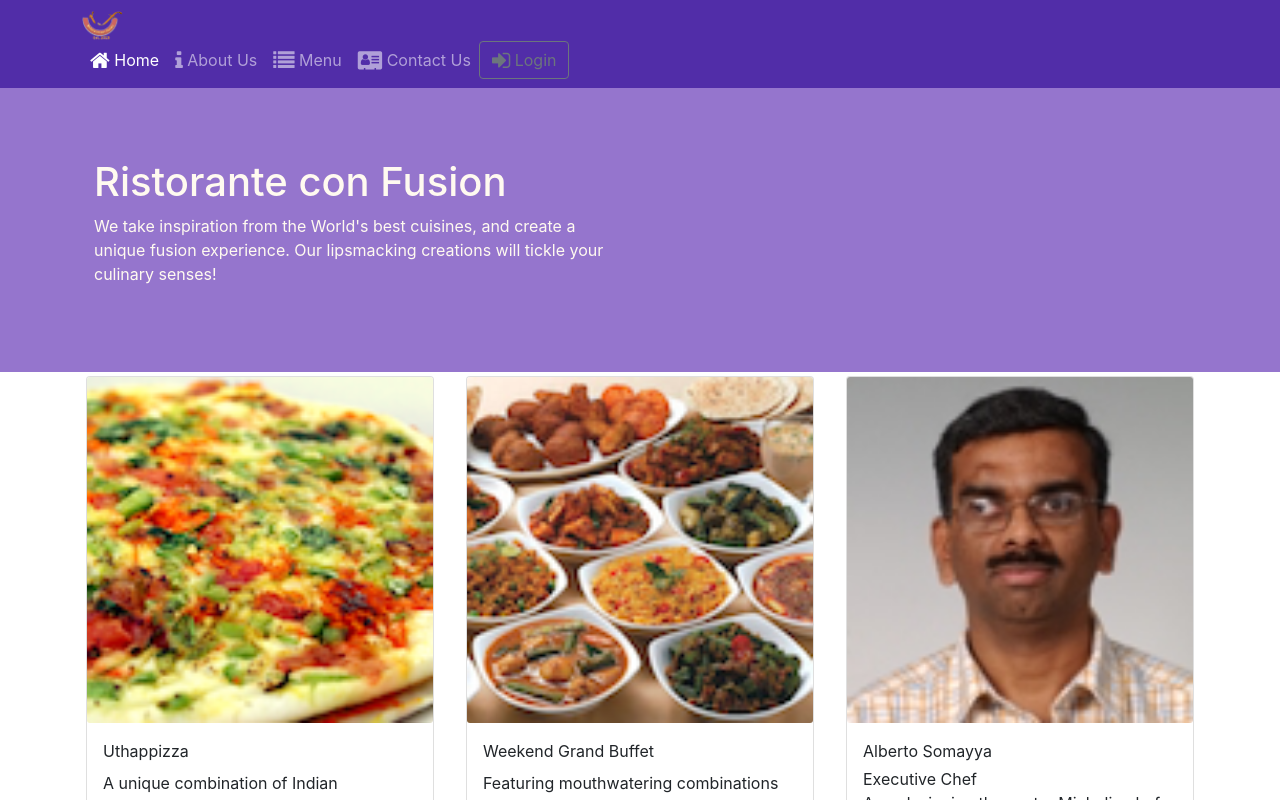
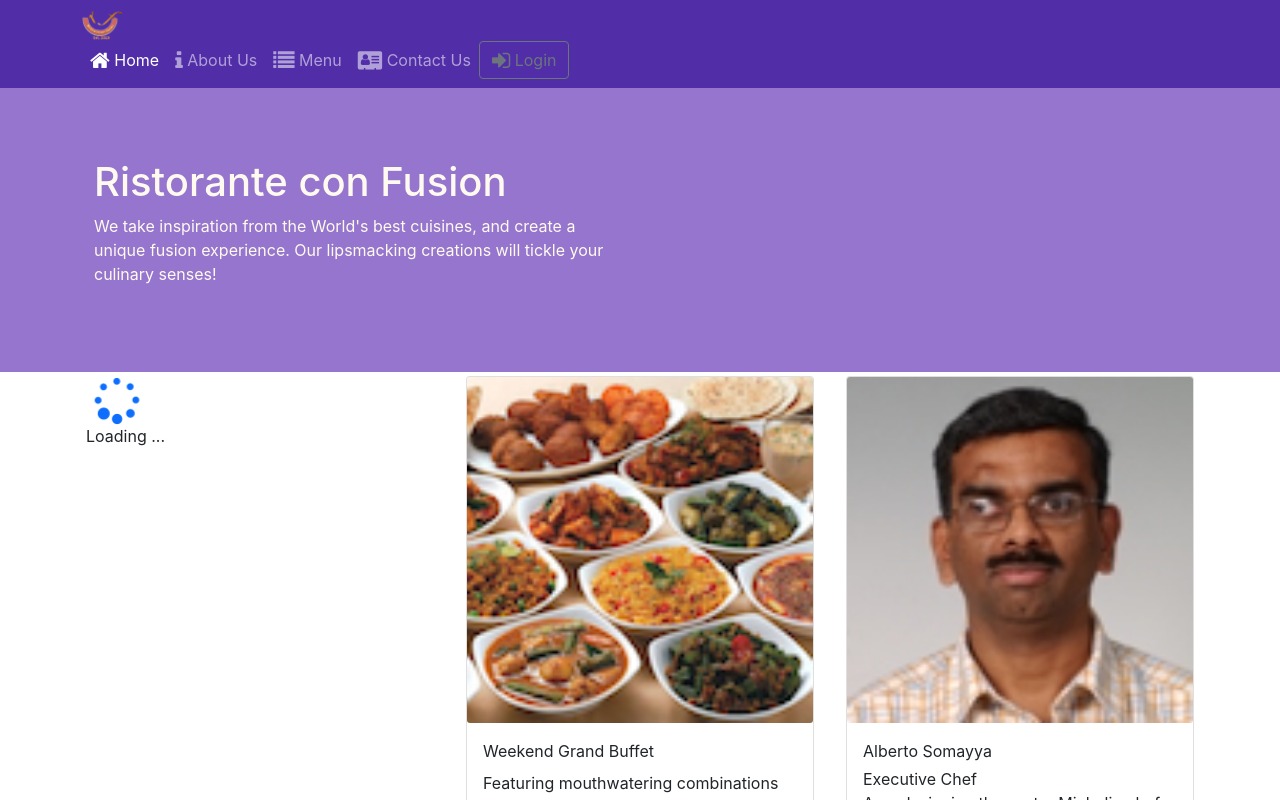
Before and after one commit to cuongvhfx15237/FUNIX_REACTJS_ASM4, a React (Create React App) app: page /home in a window 1280 px wide. Shown: the top 800 px of the page. Built offline with nearby package versions, Linux system fonts and the light colour scheme.

Commit message:
Lab09_1 Loading not stop

```diff
--- a/package.json
+++ b/package.json
@@ -17,6 +17,8 @@
     "react-social": "^1.10.0",
     "reactstrap": "^9.0.3",
     "redux": "^4.2.0",
+    "redux-logger": "^3.0.6",
+    "redux-thunk": "^2.4.1",
     "web-vitals": "^2.1.4"
   },
   "scripts": {
--- a/src/components/DishdetailComponent.js
+++ b/src/components/DishdetailComponent.js
@@ -18,6 +18,7 @@ import {
 import { Control, Errors, LocalForm } from "react-redux-form";
 import { Link } from "react-router-dom";
 import "bootstrap/dist/css/bootstrap.min.css";
+import { Loading } from './LoadingComponent';
 
 function RenderDish({ dish }) {
   return (
@@ -68,9 +69,6 @@ function CommentForm (props){
   }
   const handleSubmit = (values) => {
        toggleModal();
-       console.log(values.rating)
-       console.log(values.author)
-       console.log(values.comment)
        props.addComment(props.dishId, values.rating, values.author, values.comment);
   };
   const required = (values) => values && values.length;
@@ -158,6 +156,24 @@ function CommentForm (props){
   );
 }
 const DishDetail = (props) => {
+  if (props.isLoading) {
+      return(
+        <div className="container">
+          <div className="row">
+            <Loading />
+          </div>
+        </div>
+      )
+  }
+  else if (props.errMess) {
+    return(
+      <div className="container">
+        <div className="row">
+          <h4> {props.errMess}</h4>
+        </div>
+      </div>
+    )
+  }
   if (props.dish != null) {
     return (
       <div className="container">
--- a/src/components/HomeComponent.js
+++ b/src/components/HomeComponent.js
@@ -2,8 +2,20 @@ import React from 'react';
 import { Card, CardImg, CardText, CardBody,
     CardTitle, CardSubtitle} from 'reactstrap';
     import 'bootstrap/dist/css/bootstrap.min.css';
+    import {Loading} from './LoadingComponent'
 
-function RenderCard({item}) {
+function RenderCard({item, isLoading, errMess}) {
+    if (isLoading) {
+        return(
+            <Loading />
+        )
+    }
+    else if (errMess){
+        return(
+            <h4>{errMess}</h4>
+        )
+    }
+    else{
 
     return(
         <Card>
@@ -15,7 +27,7 @@ function RenderCard({item}) {
             </CardBody>
         </Card>
     );
-
+    }
 }
 
 function Home(props) {
@@ -23,7 +35,9 @@ function Home(props) {
         <div className="container">
             <div className="row align-items-start">
                 <div className="col-12 col-md m-1">
-                    <RenderCard item={props.dish} />
+                    <RenderCard item={props.dish}
+                    isLoading={props.dishesLoading}
+                    errMess={props.dishesErrMess}/>
                 </div>
                 <div className="col-12 col-md m-1">
                     <RenderCard item={props.promotion} />
--- /dev/null
+++ b/src/components/LoadingComponent.js
@@ -0,0 +1,10 @@
+import React from 'react';
+export const Loading = () => {
+    return (
+        <div className="col-12">
+            <span className='fa fa-spinner fa-pulse fa-3x fa-fw text-primary'>
+            </span>
+            <p>Loading ...</p>
+        </div>
+    );
+};
--- a/src/components/MainComponent.js
+++ b/src/components/MainComponent.js
@@ -9,7 +9,7 @@ import { Routes, Route, Navigate, Redirect, withRouter, useParams } from 'react-
 import 'bootstrap/dist/css/bootstrap.min.css';
 import { connect } from 'react-redux';
 import DishDetail from './DishdetailComponent';
-import { addComment } from '../redux/ActionCreators';
+import { addComment, fetchDishes } from '../redux/ActionCreators';
 
 
 const mapStateToProps = state => {
@@ -21,7 +21,8 @@ const mapStateToProps = state => {
     }
 }
 const mapDispatchToProps = (dispatch) => ({
-  addComment:(dishId, rating, author, comment) => dispatch(addComment(dishId, rating, author, comment))
+  addComment:(dishId, rating, author, comment) => dispatch(addComment(dishId, rating, author, comment)),
+  fetchDishes: () => {dispatch(fetchDishes())}
 })
 class Main extends Component {
 
@@ -31,6 +32,10 @@ class Main extends Component {
 
   }
 
+  componentDidMount(){
+    this.props.fetchDishes();
+  }
+
 
 
   render() {
@@ -38,7 +43,9 @@ class Main extends Component {
     const HomePage = () => {
         return(
           <Home
-          dish={this.props.dishes.filter((dish) => dish.featured)[0]}
+          dish={this.props.dishes.dishes.filter((dish) => dish.featured)[0]}
+          dishesLoading={this.props.dishes.isLoading}
+          dishesErrMess={this.props.dishes.errMess}
           promotion={this.props.promotions.filter((promo) => promo.featured)[0]}
           leader={this.props.leaders.filter((leader) => leader.featured)[0]}
           />
@@ -47,7 +54,9 @@ class Main extends Component {
     const DishWithId = () => {
       const id=useParams()
       return(
-        <DishDetail dish={this.props.dishes.filter((dish) => dish.id === parseInt(id.dishId,10))[0]}
+        <DishDetail dish={this.props.dishes.dishes.filter((dish) => dish.id === parseInt(id.dishId,10))[0]}
+            isLoading={this.props.dishes.isLoading}
+            errMess={this.props.dishes.errMess}
             comments = {this.props.comments.filter((comment) => comment.dishId === parseInt(id.dishId,10))}
             addComment={this.props.addComment}
             />
--- a/src/components/MenuComponent.js
+++ b/src/components/MenuComponent.js
@@ -3,7 +3,7 @@ import { Card, CardImg, CardImgOverlay,
     CardTitle, Breadcrumb, BreadcrumbItem } from 'reactstrap';
 import { Link } from 'react-router-dom';
 import 'bootstrap/dist/css/bootstrap.min.css';
-
+import {Loading} from './LoadingComponent';
     function RenderMenuItem ({dish, onClick}) {
         return (
             <Card>
@@ -21,7 +21,7 @@ import 'bootstrap/dist/css/bootstrap.min.css';
 
 const Menu = (props) => {
 
-  const menu = props.dishes.map((dish) => {
+  const menu = props.dishes.dishes.map((dish) => {
       return (
           <div className="col-12 col-md-5 m-1"  key={dish.id}>
               <RenderMenuItem dish={dish}
@@ -30,6 +30,25 @@ const Menu = (props) => {
           </div>
       );
   });
+  if (props.dishes.isLoading){
+    return(
+        <div className="container">
+          <div className="row">
+            <Loading />
+          </div>
+        </div>
+      )
+  }
+  else if (props.dishes.errMess) {
+    return(
+      <div className="container">
+        <div className="row">
+          <h4> {props.dishes.errMess}</h4>
+        </div>
+      </div>
+    )
+  }
+  else
         return (
             <div className="container">
                 <div className="row">
--- a/src/redux/ActionCreators.js
+++ b/src/redux/ActionCreators.js
@@ -1,4 +1,6 @@
 import * as ActionTypes from './ActionTypes';
+import { DISHES } from '../shared/dishes';
+
 export const addComment = (dishId, rating, author, comment ) => ({
     type: ActionTypes.ADD_COMMENT,
     payload: {
@@ -8,3 +10,21 @@ export const addComment = (dishId, rating, author, comment ) => ({
         comment: comment
     }
 })
+export const fetchDishes = () => ( dispatch ) => {
+    dispatch(dishesLoading(true));
+    setTimeout(()=>{
+        dispatch(addDishes(DISHES))
+    }, 2000);
+
+}
+export const dishesLoading = () => ({
+    type: ActionTypes.DISHES_LOADING
+});
+export const dishesFailed = (errmess) => ({
+    type: ActionTypes.DISHES_FAILED,
+    payload: errmess
+})
+export const addDishes = (dishes) => () => ({
+    type: ActionTypes.ADD_DISHES,
+    payload: dishes
+})
--- a/src/redux/ActionTypes.js
+++ b/src/redux/ActionTypes.js
@@ -1 +1,4 @@
 export const ADD_COMMENT = 'ADD_COMMENT';
+export const DISHES_LOADING = 'DISHES_LOADING';
+export const DISHES_FAILED = 'DISHES_FAILED';
+export const ADD_DISHES = 'ADD_DISHES';
--- a/src/redux/configureStore.js
+++ b/src/redux/configureStore.js
@@ -1,9 +1,10 @@
-import {createStore, combineReducers } from 'redux';
+import {createStore, combineReducers, applyMiddleware } from 'redux';
 import { Dishes} from './dishes';
 import { Comments} from './comments';
 import { Promotions } from './promotions';
 import { Leaders } from './leaders';
-
+import thunk from 'redux-thunk';
+import logger from 'redux-logger';
 
 
 export const ConfigureStore = () => {
@@ -13,7 +14,8 @@ export const ConfigureStore = () => {
             comments: Comments,
             promotions: Promotions,
             leaders: Leaders,
-        })
+        }),
+        applyMiddleware(thunk, logger)
     );
     return store;
 }
--- a/src/redux/dishes.js
+++ b/src/redux/dishes.js
@@ -1,6 +1,18 @@
-import { DISHES } from '../shared/dishes';
-export const Dishes = (state = DISHES, action) => {
+import * as ActionTypes from './ActionTypes';
+
+export const Dishes = (state = {
+    isLoading: true,
+    errMess: null,
+    dishes: []
+}, action) => {
     switch(action.type){
+        case ActionTypes.ADD_DISHES:
+            return {...state, isLoading: false, errMess: null, dishes: action.payload};
+        case ActionTypes.DISHES_LOADING:
+            return {...state, isLoading: true, errMess: null, dishes: []};
+        case ActionTypes.DISHES_FAILED:
+            return {...state, isLoading: false, errMess: action.payload, dishes:[]};
+
         default:
             return state;
     }
```
Also changed, not shown: 1 other file (tests, documents, lock files or other folders). Lines whose indentation alone changed are shown as unchanged.
